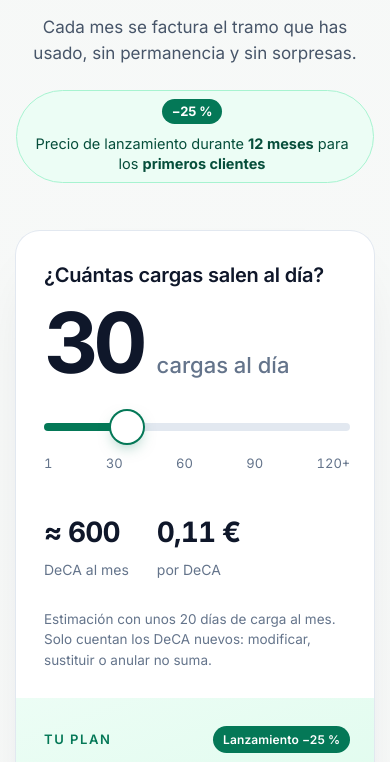
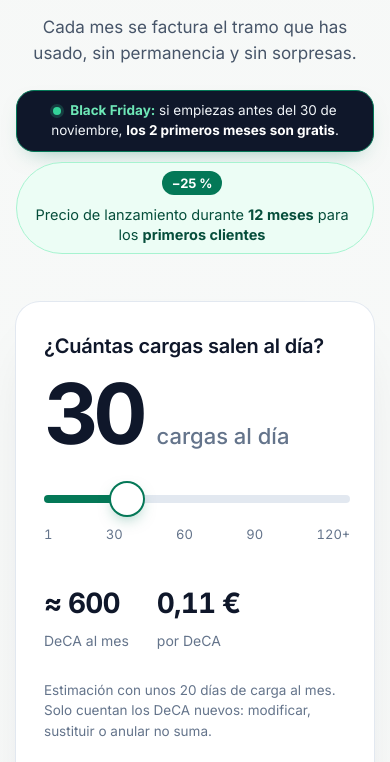
Before and after one commit to johannmartlo/DECA-LIGHT-WEB, an Astro site: page / in a window 390 px wide. Shown: the part 7472-8234 px from the top of the page. Built offline with nearby package versions, Linux system fonts and the light colour scheme; Astro itself is replaced by a stand-in of ours.

Commit message:
feat(precios): oferta Black Friday 2026 con ocultacion automatica el 1-dic

```diff
--- a/src/components/FaqAcordeon.astro
+++ b/src/components/FaqAcordeon.astro
@@ -82,8 +82,9 @@
       ¿Qué pasa al terminar el mes gratis?
       <span class="pm" aria-hidden="true"></span>
     </summary>
+    <!-- TODO(semana 7-dic-2026): retirar código de la promoción Black Friday -->
     <p class="ans">
-      Eliges un plan o lo dejas. Para la prueba no pedimos tarjeta, así que no se cobra nada sin que tú lo decidas.
+      Eliges un plan o lo dejas. Para la prueba no pedimos tarjeta, así que no se cobra nada sin que tú lo decidas.<span data-bf-promo> Si empiezas entre el 24 y el 30 de noviembre de 2026, tienes 2 meses gratis en lugar de 1.</span>
     </p>
   </details>
 
--- a/src/components/PilotIntroVisual.astro
+++ b/src/components/PilotIntroVisual.astro
@@ -7,6 +7,10 @@
     <b>Empieza tu mes gratis</b>
     <span class="pill" id="fPlan">Plan Almacén · 67&nbsp;€</span>
   </div>
+  <!-- TODO(semana 7-dic-2026): retirar código de la promoción Black Friday -->
+  <p class="bf-form-note" data-bf-promo>
+    <strong>Black Friday:</strong> 2 meses gratis si empiezas antes del 30-nov
+  </p>
 
   <form
     id="pilot-interest-form"
@@ -140,6 +144,22 @@
     font-size: 13.5px;
     font-weight: 600;
     white-space: nowrap;
+  }
+
+  /* TODO(semana 7-dic-2026): retirar código de la promoción Black Friday */
+  .bf-form-note {
+    margin-top: 8px;
+    font-size: 12.5px;
+    line-height: 1.4;
+    font-weight: 500;
+    color: var(--palette-emerald-800, #065F46);
+    text-align: right;
+    text-wrap: balance;
+  }
+
+  .bf-form-note strong {
+    font-weight: 700;
+    color: var(--palette-emerald-900, #064E3B);
   }
 
   .grid {
@@ -289,6 +309,13 @@
     font-weight: 700;
   }
 
+  @media (max-width: 1050px) {
+    /* TODO(semana 7-dic-2026): retirar código de la promoción Black Friday */
+    .bf-form-note {
+      text-align: left;
+    }
+  }
+
   @media (max-width: 900px) {
     .form {
       padding: 26px;
--- a/src/components/Precios.astro
+++ b/src/components/Precios.astro
@@ -13,6 +13,10 @@
     </p>
 
     <div class="launch-wrap">
+      <!-- TODO(semana 7-dic-2026): retirar código de la promoción Black Friday -->
+      <p class="bf-pill" data-bf-promo>
+        <span class="bf-dot" aria-hidden="true"></span><strong class="bf-kicker">Black Friday:</strong> si empiezas antes del 30 de noviembre, <strong>los 2 primeros meses son gratis</strong>.
+      </p>
       <p class="launch-pill">
         <span class="launch-badge">−25 %</span>
         <span>Precio de lanzamiento durante <strong>12 meses</strong> para los <strong>primeros clientes</strong></span>
@@ -246,7 +250,8 @@
           </tbody>
         </table>
       </div>
-      <p class="foot">Precios sin IVA (21 % aparte). Servicio exclusivo para empresas y profesionales. Precio de lanzamiento (−25 %) durante los primeros 12 meses para los primeros clientes.</p>
+      <!-- TODO(semana 7-dic-2026): retirar código de la promoción Black Friday -->
+      <p class="foot">Precios sin IVA (21 % aparte). Servicio exclusivo para empresas y profesionales. Precio de lanzamiento (−25 %) durante los primeros 12 meses para los primeros clientes.<span data-bf-promo> Black Friday: 2 meses gratis para solicitudes recibidas entre el 24 y el 30 de noviembre de 2026 (hora peninsular). Después se aplica el precio de lanzamiento durante 12 meses desde el primer pago.</span></p>
     </div>
   </div>
 </section>
@@ -402,7 +407,47 @@
   .launch-wrap {
     margin-top: 24px;
     display: flex;
-    justify-content: center;
+    flex-direction: column;
+    align-items: center;
+    gap: 10px;
+  }
+
+  /* TODO(semana 7-dic-2026): retirar código de la promoción Black Friday */
+  .bf-pill {
+    display: inline-block;
+    max-width: 100%;
+    padding: 9px 18px;
+    border-radius: 999px;
+    background: var(--palette-slate-900, #0F172A);
+    border: 1px solid var(--palette-emerald-700, #047857);
+    box-shadow: 0 10px 24px -14px rgba(4, 120, 87, 0.55);
+    font-size: 14.5px;
+    line-height: 1.4;
+    color: var(--palette-slate-100, #F1F5F9);
+    text-align: center;
+    text-wrap: balance;
+  }
+
+  .bf-dot {
+    display: inline-block;
+    width: 8px;
+    height: 8px;
+    margin-right: 9px;
+    vertical-align: middle;
+    transform: translateY(-1px);
+    border-radius: 50%;
+    background: var(--palette-emerald-400, #34D399);
+    box-shadow: 0 0 0 3px rgba(52, 211, 153, 0.2);
+  }
+
+  .bf-pill .bf-kicker {
+    color: var(--palette-emerald-300, #6EE7B7);
+    font-weight: 700;
+  }
+
+  .bf-pill strong:not(.bf-kicker) {
+    color: var(--palette-white, #FFFFFF);
+    font-weight: 700;
   }
 
   .launch-pill {
@@ -992,6 +1037,14 @@
       font-size: 17px;
     }
 
+    /* TODO(semana 7-dic-2026): retirar código de la promoción Black Friday */
+    .bf-pill {
+      padding: 10px 16px;
+      border-radius: 18px;
+      font-size: 13.5px;
+      line-height: 1.45;
+    }
+
     .calc {
       grid-template-columns: 1fr;
       border-radius: 24px;
--- a/src/layouts/Layout.astro
+++ b/src/layouts/Layout.astro
@@ -84,8 +84,12 @@ const structuredData = {
     )}
 
     <!-- Detección síncrona de JavaScript para mejora progresiva (No-JS fallback) -->
+    <!-- TODO(semana 7-dic-2026): retirar código de la promoción Black Friday -->
     <script is:inline>
       document.documentElement.classList.add('js');
+      if (Date.now() < Date.parse('2026-12-01T00:00:00+01:00')) {
+        document.documentElement.classList.add('bf-2026');
+      }
     </script>
   </head>
   <body>
--- a/src/styles/global.css
+++ b/src/styles/global.css
@@ -453,3 +453,8 @@ html.reveal-ready [data-reveal]:focus-within {
     stroke-dashoffset: 0 !important;
   }
 }
+
+/* TODO(semana 7-dic-2026): retirar código de la promoción Black Friday */
+html:not(.bf-2026) [data-bf-promo] {
+  display: none !important;
+}
```
